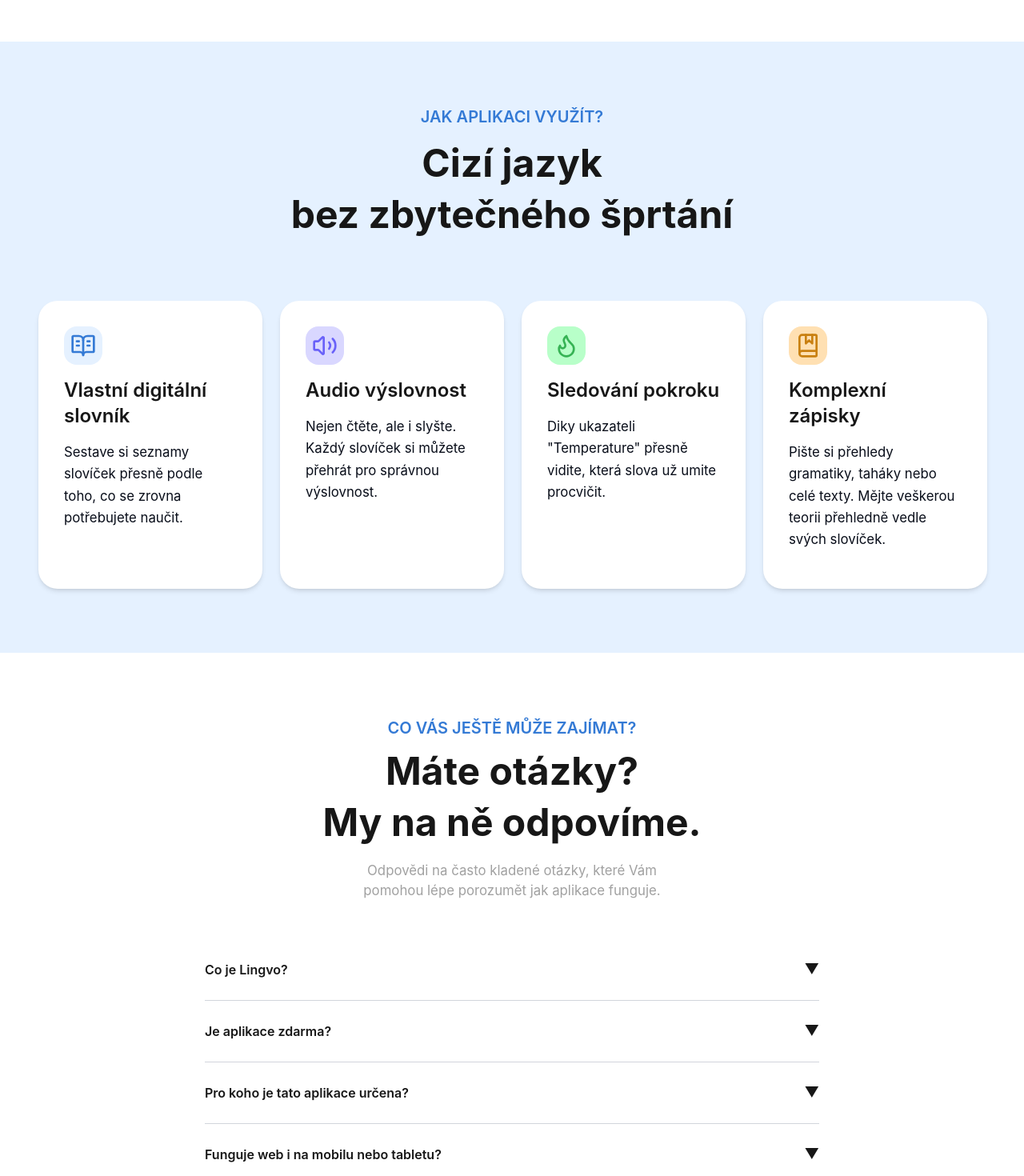
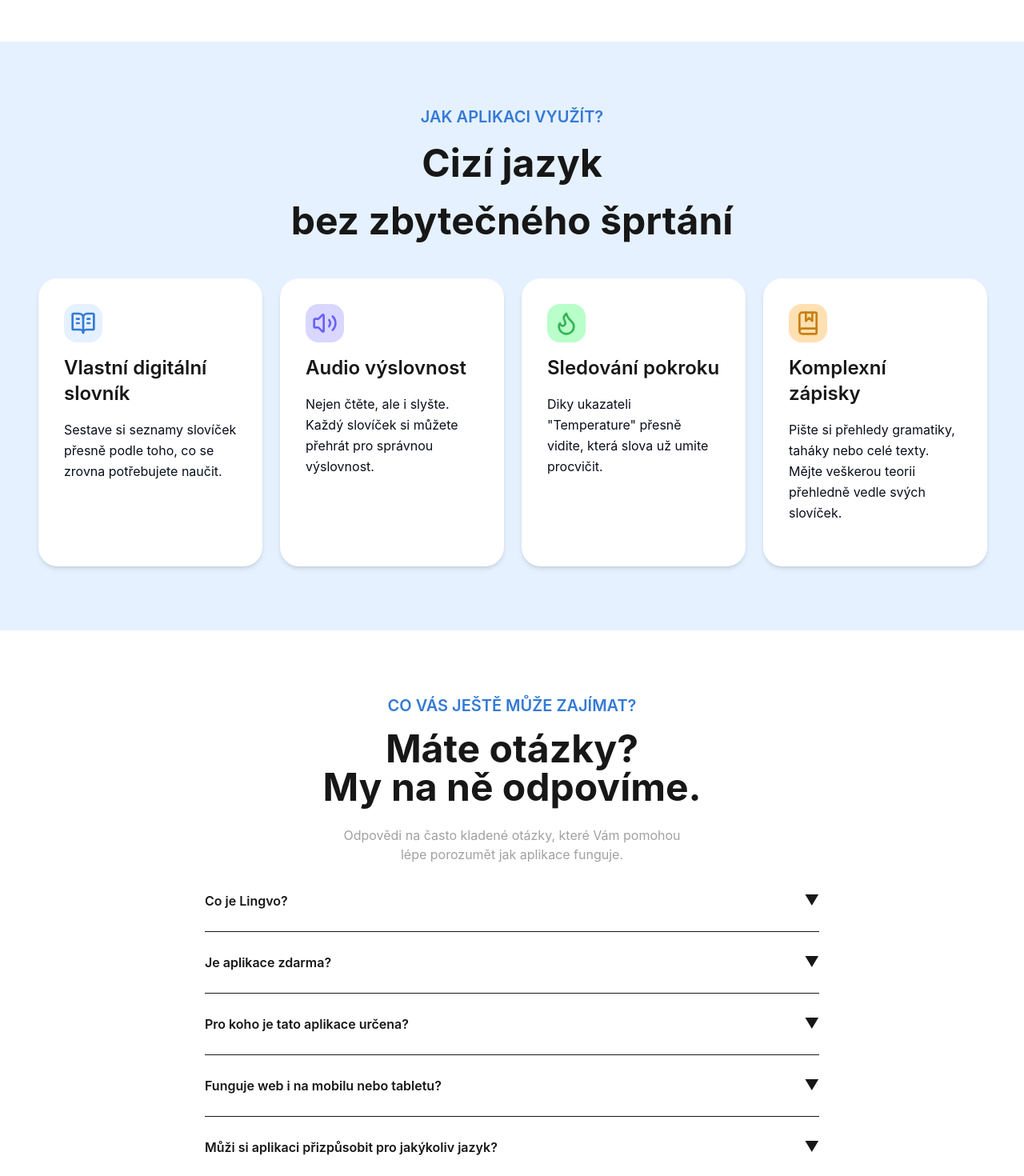
Before and after one commit to tmxsimon/lingvo, a React (Vite) app in the folder frontend/: page / in a window 1280 px wide. Shown: the part 980-2450 px from the top of the page at 80% size. Built offline with nearby package versions, Linux system fonts and the light colour scheme.

Commit message:
fix: update UI components

```diff
--- a/frontend/src/components/CardText.tsx
+++ b/frontend/src/components/CardText.tsx
@@ -35,20 +35,20 @@ const CardText = () => {
 
   return (
     <div className="flex flex-col items-center px-6 py-20">
-      <div className="text-center mb-16 max-w-4xl">
+      <div className="text-center mb-base-lg max-w-4xl">
         <p className="text-brand-300 text-xl font-semibold mb-5">JAK APLIKACI VYUŽÍT?</p>
-        <h2 className="text-5xl font-bold mb-5 flex flex-col gap-4">
+        <h2 className="text-5xl font-bold mb-base-lg flex flex-col gap-base-lg">
           <p>Cizí jazyk</p>
           <p>bez zbytečného šprtání</p>
         </h2>
       </div>
-      <div className="grid grid-cols-4 gap-6 w-full max-w-7xl">
+      <div className="grid grid-cols-4 gap-base-lg w-full max-w-7xl">
         {cards.map((card, index) => {
           const IconComponent = card.icon;
           return (
             <div
               key={index}
-              className="bg-white flex h-90 w-70 flex-col gap-4 rounded-3xl p-8 text-left shadow-md"
+              className="bg-white flex h-90 w-70 flex-col gap-base rounded-3xl p-8 text-left shadow-md"
             >
               <div className={`${card.bgColor} inline-flex size-12 items-center justify-center rounded-2xl`}>
                 <IconComponent
@@ -58,7 +58,7 @@ const CardText = () => {
                 />
               </div>
               <h3 className="text-2xl font-semibold text-brand-neutral-900">{card.title}</h3>
-              <p className="text-[1.05rem] leading-relaxed text-brand-neutral-700">
+              <p className="text-base leading-relaxed text-brand-neutral-700">
                 {card.description}
               </p>
             </div>
--- a/frontend/src/components/FaqItem.tsx
+++ b/frontend/src/components/FaqItem.tsx
@@ -29,25 +29,25 @@ const FaqItem = () => {
 
   return (
       <div className="max-w-3xl w-full">
-        <div className="text-center mb-16">
-          <p className="text-brand-300 text-xl font-semibold mb-4">CO VÁS JEŠTĚ MŮŽE ZAJÍMAT?</p>
-          <h2 className="text-5xl font-bold mb-6 flex flex-col gap-4">
+        <div className="text-center mb-base-lg">
+          <p className="text-brand-300 text-xl font-semibold mb-base">CO VÁS JEŠTĚ MŮŽE ZAJÍMAT?</p>
+          <h2 className="text-5xl font-bold mb-base-lg flex flex-col gap-md">
             <p>Máte otázky?</p>
             <p>My na ně odpovíme.</p>
           </h2>
-          <p className="text-neutral-400 text-[1.05rem] text-center max-w-[415px] mx-auto">
+          <p className="text-neutral-400 text-base text-center max-w-md mx-auto">
             Odpovědi na často kladené otázky, které Vám pomohou lépe porozumět jak aplikace funguje.
           </p>
         </div>
 
         <div className="space-y-4">
           {faqs.map((faq, index) => (
-            <details key={index} className="border-b border-gray-300 pb-4">
-              <summary className="cursor-pointer font-semibold text-base flex justify-between items-center py-2">
+            <details key={index} className="border-b borde pb-base">
+              <summary className="cursor-pointer font-semibold text-base flex justify-between items-center py-base-sm">
                 {faq.question}
                 <span className="text-lg">▼</span>
               </summary>
-              <p className="text-gray-600 text-sm mt-2">{faq.answer}</p>
+              <p className="text-neutral-500 text-sm mt-base-sm">{faq.answer}</p>
             </details>
           ))}
         </div>
--- a/frontend/src/components/Navbar.tsx
+++ b/frontend/src/components/Navbar.tsx
@@ -8,13 +8,15 @@ const Navbar = () => {
         <Link className="text-2xl text-brand-300 font-bold ml-4" to="/">
           Lingvo
         </Link>
-        <div className="gap-4 flex items-center mr-4">
+        <div className="gap-sm flex items-center mr-4">
           <Link to="/dictionary">
             <Icon name="bookText" className="size-8 hover:text-brand-300 duration-300" />
           </Link>
+          {/*}
           <Link to="/">
             <Icon name="globe" className="size-8 hover:text-brand-300 duration-300" />
           </Link>
+          */}
         </div>
       </nav>
     </div>
```
